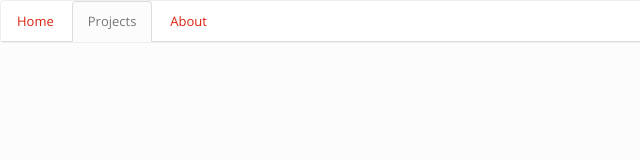
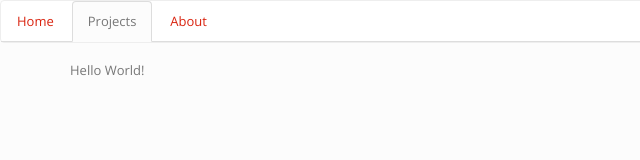
Before and after one commit to abeeb02/AbsoluteWebSolutions, a plain HTML site: page projects.html in a window 1280 px wide. Shown: the full height of the page, 0-640 px from the left. Drawn offline with nearby package versions, Linux system fonts and the light colour scheme.

Commit message:
Hello world on projects page.

```diff
--- a/projects.html
+++ b/projects.html
@@ -29,5 +29,9 @@
         </div>
 </nav>
     </div>
+    <div class="container">
+      <p>Hello World!</p>
+    </div>
+        </div>
   </body>
 </html>
```
